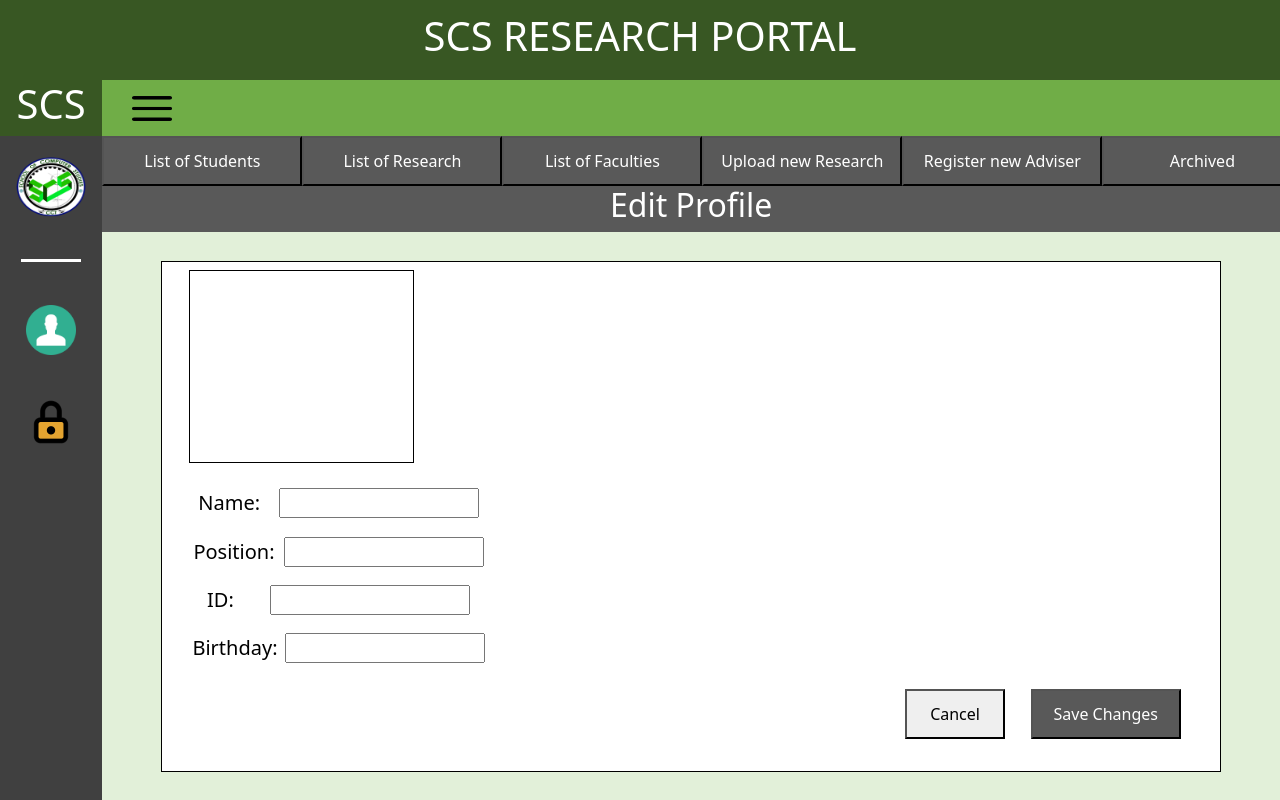
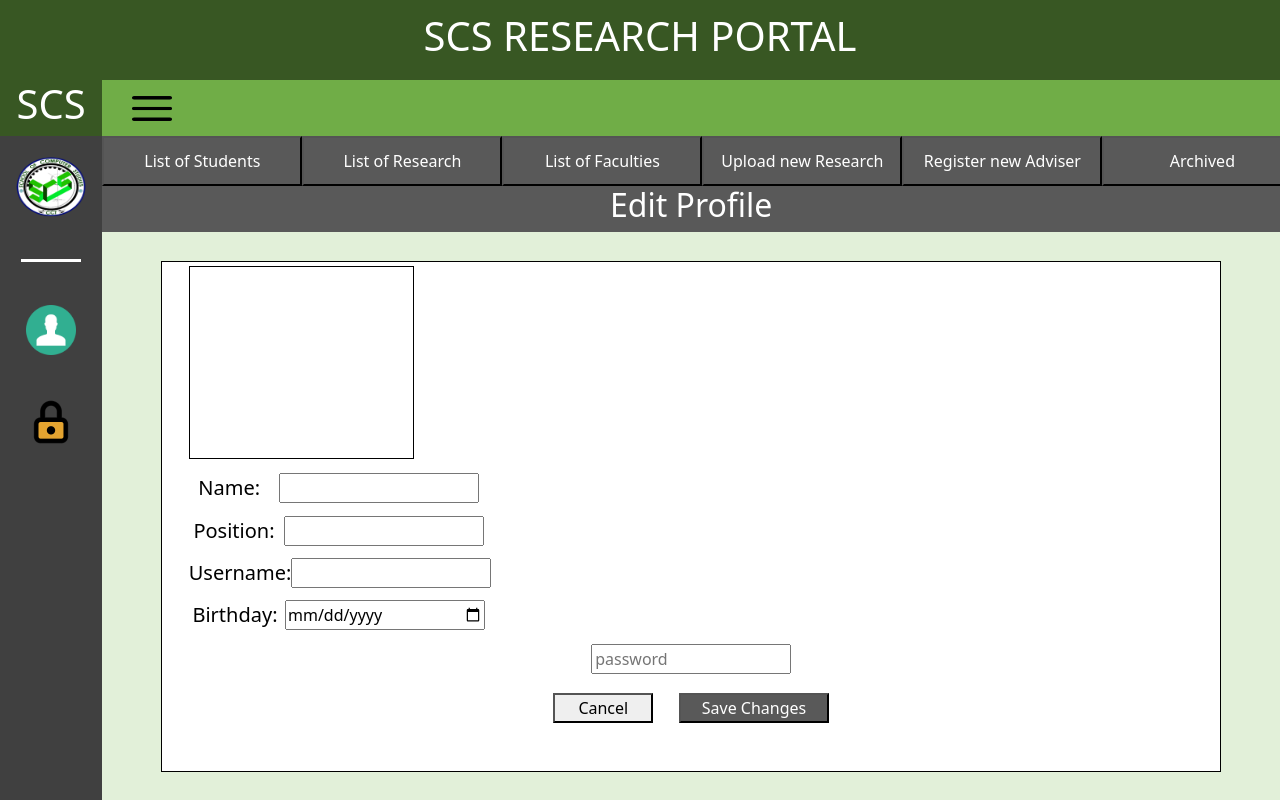
Before and after one commit to ChoyKun/Research-IS, a React (Create React App) app in the folder front-end/: page /admin-edit-profile in a window 1280 px wide. Shown: the top 800 px of the page. Built offline with nearby package versions, Linux system fonts and the light colour scheme; no server answers.

Commit message:
Server 1.6

```diff
--- a/front-end/src/views/AdminEditProfile.js
+++ b/front-end/src/views/AdminEditProfile.js
@@ -1,5 +1,6 @@
-import React,{useState, useEffect} from 'react';
-import { Link } from 'react-router-dom';
+import React,{useState, useEffect, useReducer} from 'react';
+import { Link, use } from 'react-router-dom';
+import axios from 'axios';
 
 //icons
 import scslogo from "../images/scs-final.png";
@@ -19,6 +20,70 @@ import SearcBar from '../components/contents/SearchBar';
 
 
 export default function AdminEditProfile(props){
+	const state={
+		_username : null,
+		_password : null,
+		_name:null,
+		_position: null,
+		_birthday: null
+	}
+	const [adminData, setAdminData] = useState(null);
+
+	function reducer(state,action){
+		switch(action.type){
+			case '_username':
+				state._username=action.data;
+				return state;
+			case '_password':
+				state._password=action.data;
+				return state;
+				console.log(state)
+			case '_name':
+				state._name=action.data;
+				return state;
+			case '_position':
+				state._newLastName=action.data;
+				return state;
+			case '_birthday':
+				state._newBirthdate=action.data;
+				return state;
+		}
+	}
+
+	const [data,dispatch] = useReducer(reducer, state);
+
+	const handler =()=>{
+		axios.put('http://localhost:7000/auth-admin/editprofile', data)
+		.catch((err)=>{
+			console.log(err);
+		})
+	}
+
+	useEffect(()=>{
+		axios.get('http://localhost:7000/auth-admin/profile')
+		.then(res=>{
+			console.log( res.data.data );
+			setAdminData(res.data.data)
+		})
+		.catch(err=>{
+			console.log(err)
+		})
+	},[]);
+
+	const getDateFrom = ( dateString ) => {
+    	const date = new Date( dateString );
+
+
+
+		const year = date.getFullYear();
+		const month = date.getMonth().toString().length < 2 ? `0${date.getMonth().toString()}` : date.getMonth();
+		const day = date.getDay().toString().length < 2 ? `0${date.getDay().toString()}` : date.getDay();
+
+		const formated = `${year}-${month}-${day}`;
+
+		return formated;
+    }
+
 	return(
 		<>
 			<div style={{height:'8%', width:'100% !important'}}className="d-flex flex-row justify-content-around align-items-center">
@@ -38,28 +103,31 @@ export default function AdminEditProfile(props){
 						<div style={{height:'40%',width:'100%'}} className='d-flex justify-content-start'>
 							<div style={{height:'100%',width:'225px', border:'1px solid black'}}> </div>
 						</div>
-						<div style={{height:'40%',width:'100%',color:'black'}} className='d-flex justify-content-around flex-column'>
+						<div style={{height:'35%',width:'100%',color:'black'}} className='d-flex justify-content-around flex-column'>
 							<div style={{width:'300px'}} className='d-flex justify-content-around'>
 								<label style={{fontSize:'20px'}}>Name:</label>
-								<Field style={{width:'200px'}}/>
+								<Field style={{width:'200px'}} placeHolder={adminData?.name} reqOnChange={(e)=>{dispatch({type:'_name',data: e.target.value})}}/>
 							</div>
 							<div style={{width:'300px'}} className='d-flex justify-content-around'>
 								<label style={{fontSize:'20px'}}>Position:</label>
-								<Field style={{width:'200px'}}/>
+								<Field style={{width:'200px'}} placeHolder={adminData?.position} reqOnChange={(e)=>{dispatch({type:'_position',data: e.target.value})}}/>
 							</div>
 							<div style={{width:'300px'}} className='d-flex justify-content-around'>
-								<label style={{fontSize:'20px'}}>ID:</label>
-								<Field style={{width:'200px'}}/>
+								<label style={{fontSize:'20px'}}>Username:</label>
+								<Field style={{width:'200px'}}placeHolder={adminData?.username} reqOnChange={(e)=>{dispatch({type:'_username',data: e.target.value})}}/>
 							</div>
 							<div style={{width:'300px'}} className='d-flex justify-content-around'>
 								<label style={{fontSize:'20px'}}>Birthday:</label>
-								<Field style={{width:'200px'}}/>
+								<Field type='date' style={{width:'200px'}} value={adminData?.birthday} reqOnChange={(e)=>{dispatch({type:'_birthday',data: e.target.value})}}/>
 							</div>
 						</div>
-						<div style={{height:'10%',width:'100%'}} className='d-flex justify-content-end align-items-center'>
+						<div style={{height:'20%',width:'100%'}} className='d-flex justify-content-end flex-column align-items-center'>
+							<div style={{height:'100%',width:'30%'}} className='d-flex justify-content-around'>
+								<Field style={{width:'200px',height:'30px'}} placeHolder='password'/>
+							</div>
 							<div style={{height:'100%',width:'30%'}} className='d-flex justify-content-around '>
-								<Button style={{height:'50px',width:'100px'}} title='Cancel'/>
-								<Button style={{height:'50px',width:'150px',backgroundColor:'#595959',color:'white'}} title='Save Changes'/>
+								<Button style={{height:'30px',width:'100px'}} title='Cancel' click={()=>window.history.back()}/>
+								<Button style={{height:'30px',width:'150px',backgroundColor:'#595959',color:'white'}} title='Save Changes' click={handler}/>
 							</div>
 						</div>
 					</div>
--- a/front-end/src/views/AdminFList.js
+++ b/front-end/src/views/AdminFList.js
@@ -51,6 +51,7 @@ export default function AdminRList(props){
 		}))
 	}, [search, facultyData])
 
+
 	return(
 		<>
 			<div style={{height:'10%', width:'100% !important'}}className="d-flex flex-row justify-content-around align-items-center">
@@ -80,6 +81,23 @@ export default function AdminRList(props){
 
 
 function Item(props){
+
+	const getDateFrom = ( dateString ) => {
+    	const date = new Date( dateString );
+
+		const year = date.getFullYear();
+
+		// console.log( date.getMonth() );
+		const m = date.getMonth() + 1;
+
+		const month = m.toString().length < 2 ? `0${m.toString()}` : m;
+		const day = date.getDate().toString().length < 2 ? `0${date.getDate().toString()}` : date.getDate();
+
+		const formated = `${year}-${month}-${day}`;
+
+		return formated;
+    }
+
 	return(
 		<div onClick={() => console.log('clicked')} className="d-flex bg-secondary flex-row justify-content-around" style={{border:'1px solid black'}}>
 			<div className="col-1 text-center">{props.username}</div>
@@ -88,16 +106,8 @@ function Item(props){
 			<div className="col-1 text-center">{props.middleInitial}</div>
 			<div className="col-1 text-center">{props.lastName}</div>
 			<div className="col-1 text-center">{props.extentionName ?? "N/A"}</div>
-			<div className="col-1 text-center">{(() => {
-											const date = new Date(props.birthdate);
-											return `${date.getDate()}-${date.getMonth() + 1}-${date.getFullYear()}`
-									})()}
-			</div>
-			<div className="col-1 text-center">{(() => {
-											const date = new Date(props.dateRegistered);
-											return `${date.getDate()}-${date.getMonth() + 1}-${date.getFullYear()}`
-									})()}
-			</div>
+			<div className="col-1 text-center">{getDateFrom(props.birthdate)}</div>
+			<div className="col-1 text-center">{getDateFrom(props.dateRegistered)}</div>
 		</div>
 	);
 }
--- a/front-end/src/views/AdminProfile.js
+++ b/front-end/src/views/AdminProfile.js
@@ -68,7 +68,7 @@ export default function AdminProfile(props){
 							</div>
 						</div>
 						<div style={{height:'10%',width:'100%'}} className='d-flex justify-content-end align-items-center'>
-							<Button style={{height:'50px',width:'100px'}} title='Edit Profile'/>
+							<Link to='/admin-edit-profile'><Button style={{height:'50px',width:'100px'}} title='Edit Profile'/></Link>
 						</div>
 					</div>
 				</div>
--- a/front-end/src/views/FacultyChangepass.js
+++ b/front-end/src/views/FacultyChangepass.js
@@ -1,5 +1,6 @@
-import React,{useState, useEffect} from 'react';
+import React,{useState, useEffect, useReducer} from 'react';
 import { Link, useParams } from 'react-router-dom';
+import axios from 'axios';
 
 //icons
 import scslogo from "../images/scs-final.png";
@@ -14,7 +15,43 @@ import Field from '../components/fields/txtfield';
 import SearcBar from '../components/contents/SearchBar';
 
 export default function FacultyChangepass(props){
+	const state={
+		_currPassword: null,
+		_newPassword: null,
+		_verNewPassword:null
+	}
+
 	const {username} = useParams();
+	const [studentData, setStudentData] = useState(null);
+
+
+	function reducer(state, action){
+		switch(action.type){
+			case '_currPassword':
+				state._currPassword=action.data;
+				return state;
+			case '_newPassword':
+				state._newPassword=action.data;
+				return state;
+			case '_verNewPassword':
+				state._verNewPassword=action.data;
+				return state;
+		}
+	}
+
+
+
+	const [data, dispatch] = useReducer(reducer,state);
+
+
+	const handler = ()=>{
+		axios.put(`http://localhost:7000/faculty/flist/changepassword/${username}`,data)
+		.catch((err)=>{
+			console.log(err);
+		})
+	}
+
+
 	return(
 		<>
 			<div style={{height:'10%', width:'100% !important'}}className="d-flex flex-row justify-content-around align-items-center">
@@ -31,19 +68,19 @@ export default function FacultyChangepass(props){
 					<div style={{height:'70%', width:'100%'}} className='d-flex justify-content-center flex-column'>
 						<div style={{width:'100%', height:'30%'}} className='d-flex align-items-center flex-column'>
 							<h3 >Current Password</h3>
-							<Field style={{width:'100%'}}/>
+							<Field style={{width:'100%'}} reqOnChange={(e)=>{dispatch({type: '_currPassword', data: e.target.value})}}/>
 						</div>
 						<div style={{width:'100%', height:'30%'}} className='d-flex align-items-center flex-column'>
 							<h3 >New Password</h3>
-							<Field style={{width:'100%'}}/>
+							<Field style={{width:'100%'}} reqOnChange={(e)=>{dispatch({type: '_newPassword', data: e.target.value})}}/>
 						</div>
 						<div style={{width:'100%', height:'30%'}} className='d-flex align-items-center flex-column'>
 							<h3 >Re-Enter Password</h3>
-							<Field style={{width:'100%'}}/>
+							<Field style={{width:'100%'}} reqOnChange={(e)=>{dispatch({type: '_verNewPassword', data: e.target.value})}}/>
 						</div>
 					</div>
 					<div style={{height:'20%', width:'100%'}} className='d-flex align-items-center justify-content-center'>
-						<Button className='changePassBtn' title='Save Changes'/>
+						<Button className='changePassBtn' title='Save Changes' click={handler}/>
 					</div>
 				</div>
 			</div>
--- a/front-end/src/views/FacultyEditProfile.js
+++ b/front-end/src/views/FacultyEditProfile.js
@@ -20,9 +20,48 @@ import SearcBar from '../components/contents/SearchBar';
 
 
 export default function FacultyEditProfile(props){
+
+	const state={
+		_newUsername: null,
+		_newFirstName: null,
+		_newMiddleInitial:null,
+		_newLastName: null,
+		_newUsername: null,
+		_newBirthdate:null,
+		_password:null
+	}
 	const {username} = useParams();
 	const [facultyData, setFacultyData] = useState([]);
 	const [name, setName] = useState(null);
+
+
+	function reducer(state,action){
+		switch(action.type){
+			case '_newUsername':
+				state._newUsername=action.data;
+				return state;
+			case '_newFirstName':
+				state._newFirstName=action.data;
+				return state;
+				console.log(state)
+			case '_newMiddleInitial':
+				state._newMiddleInitial=action.data;
+				return state;
+			case '_newLastName':
+				state._newLastName=action.data;
+				return state;
+			case '_newBirthdate':
+				state._newBirthdate=action.data;
+				return state;
+			case '_password':
+				state._password=action.data;
+				return state;
+		}
+	}
+
+	console.log(state);
+
+	const [data,dispatch] = useReducer(reducer, state);
 
 	useEffect(()=>{
 		axios.get('http://localhost:7000/faculty/flist')
@@ -39,7 +78,7 @@ export default function FacultyEditProfile(props){
 		})
 	},[])
 
-	useEffect(() => {
+	useEffect(() => { // d pala yan nasa handler pala
 		axios.get(`http://localhost:7000/faculty/flist/${username}`)
 		.then(res=>{
 			setName(res.data.data);
@@ -47,7 +86,28 @@ export default function FacultyEditProfile(props){
 		.catch(err=>{
 			console.log(err);
 		})
-	}, [])
+	}, []);
+
+	const getDateFrom = ( dateString ) => {
+    	const date = new Date( dateString );
+
+
+
+		const year = date.getFullYear();
+		const month = date.getMonth().toString().length < 2 ? `0${date.getMonth().toString()}` : date.getMonth();
+		const day = date.getDay().toString().length < 2 ? `0${date.getDay().toString()}` : date.getDay();
+
+		const formated = `${year}-${month}-${day}`;
+
+		return formated;
+    }
+
+    const handler =()=>{
+    	axios.put(`http://localhost:7000/faculty/flist/editprofile/${username}`,data)
+    	.catch((err)=>{
+    		console.log(err.response);
+    	})
+    }
 
 	return(
 		<>
@@ -68,26 +128,44 @@ export default function FacultyEditProfile(props){
 						</div>
 						<div style={{height:'40%',width:'100%',color:'black'}} className='d-flex justify-content-around flex-column'>
 							{facultyData?.map?.(object =>(
-								<div key={facultyData.indexOf(object)} className="d-flex flex-column justify-content-start">
-									<div style={{width:'300px'}} className='d-flex justify-content-around'>
-										<label style={{fontSize:'20px'}}>Name:</label>
-										<Field style={{width:'200px'}} placeHolder={name}/>
+								<div  style={{height:'100%',width:'100%'}} key={facultyData.indexOf(object)} className="d-flex flex-column justify-content-start">
+									<div style={{height:'100%',width:'100%'}} className="d-flex flex-row justify-content-around">
+									<div className='d-flex flex-column justify-content-around'>
+										<div style={{width:'300px'}} className='d-flex justify-content-around'>
+											<label style={{fontSize:'20px'}}>First Name:</label>
+											<Field style={{width:'200px'}} placeHolder={object.firstName} reqOnChange={(e)=>{dispatch({type:'_newFirstName',data: e.target.value})}}/>
+										</div>
+										<div style={{width:'142px'}} className='d-flex justify-content-around'>
+											<label style={{fontSize:'20px'}}>Middle Initial:</label>
+											<Field style={{width:'20px'}} placeHolder={object.middleInitial} reqOnChange={(e)=>{dispatch({type:'_newMidleInitial',data: e.target.value})}}/>
+										</div>
+										<div style={{width:'300px'}} className='d-flex justify-content-around'>
+											<label style={{fontSize:'20px'}}>Last Name:</label>
+											<Field style={{width:'200px'}} placeHolder={object.lastName} reqOnChange={(e)=>{dispatch({type:'_newLastName',data: e.target.value})}}/>
+										</div>
 									</div>
-									<div style={{width:'300px'}} className='d-flex justify-content-around'>
-										<label style={{fontSize:'20px'}}>Username:</label>
-										<Field style={{width:'200px'}} placeHolder={object.username}/>
-									</div>
-									<div style={{width:'300px'}} className='d-flex justify-content-around'>
-										<label style={{fontSize:'20px'}}>Birthday:</label>
-										<Field type='date' style={{width:'200px'}} value={`${object.birthdate}`}/>
+										<div className='d-flex flex-column justify-content-around'>
+											<div style={{width:'290px'}} className='d-flex justify-content-around'>
+												<label style={{fontSize:'20px'}}>Username:</label>
+												<Field style={{width:'200px'}} placeHolder={object.username} reqOnChange={(e)=>{dispatch({type:'_newUsername',data: e.target.value})}}/>
+											</div>
+											<div style={{width:'250px'}} className='d-flex justify-content-around'>
+												<label style={{fontSize:'20px'}}>Birthday:</label>
+												<Field type='date' style={{width:'200px'}} value={`${getDateFrom(object.birthdate)}`} reqOnChange={(e)=>{dispatch({type:'_newBirthdate',data: e.target.value})}}/>
+											</div>
+										</div>
+
 									</div>
 								</div>
 							))}
 						</div>
-						<div style={{height:'10%',width:'100%'}} className='d-flex justify-content-end align-items-center'>
+						<div style={{height:'20%',width:'100%'}} className='d-flex justify-content-end flex-column'>
+							<div style={{height:'100%',width:'30%'}} className='d-flex justify-content-around'>
+								<Field style={{width:'200px',height:'30px'}} placeHolder='password' reqOnChange={(e)=>{dispatch({type:'_password',data: e.target.value})}}/>
+							</div>
 							<div style={{height:'100%',width:'30%'}} className='d-flex justify-content-around '>
-								<Button style={{height:'50px',width:'100px'}} title='Cancel' click={()=> window.history.back()}/>
-								<Button style={{height:'50px',width:'150px',backgroundColor:'#385723',color:'white'}} title='Save Changes'/>
+								<Button style={{height:'30px',width:'100px'}} title='Cancel' click={()=> window.history.back()}/>
+								<Button style={{height:'30px',width:'150px',backgroundColor:'#385723',color:'white'}} title='Save Changes' click={handler}/>
 							</div>
 						</div>
 					</div>
--- a/front-end/src/views/StudentChangePass.js
+++ b/front-end/src/views/StudentChangePass.js
@@ -39,11 +39,6 @@ export default function StudentChangePass(props){
 		}
 	}
 
-	// sama mo yung id nung student paps sa req. Modify mo muna yung data na isesend mo
-	// wait try ko
-	// match mo na lang kaya yung username? naka useParams naman username dito
-	// pwede din. Ano ba laman nung username? student no din d ba?
-	// Ahh WAHAHHA ginawa na nating messenger to eh WAHAHAHHA
 
 
 	const [data, dispatch] = useReducer(reducer,state);
```
Also changed, not shown: 2 other files (tests, documents, lock files or other folders).
